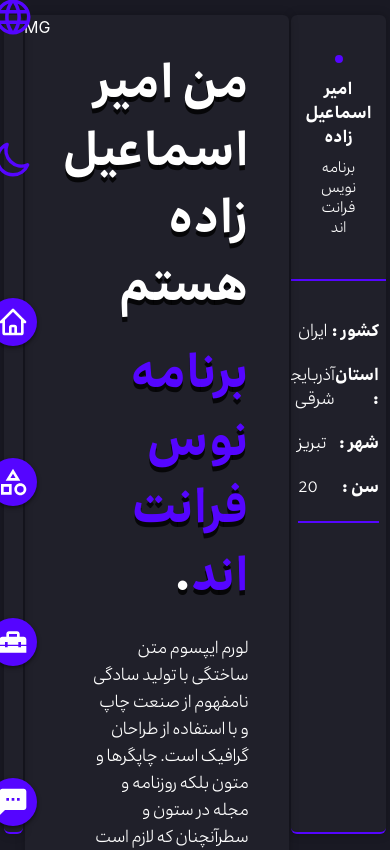
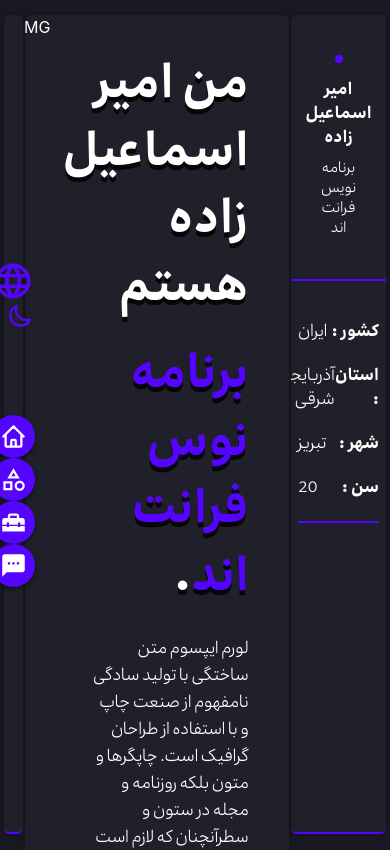
Before and after one commit to emiroow/Personal-Website, a React (Create React App) app: page / in a window 390 px wide. Shown: the top 850 px of the page. Built offline with nearby package versions, Linux system fonts and the light colour scheme.

Commit message:
incomplet respons

```diff
--- a/src/Components/SideMenu.jsx
+++ b/src/Components/SideMenu.jsx
@@ -10,29 +10,29 @@ export default function SideMenu() {
     <div className="w-[5%] relative h-[96vh] ">
       <div className="w-[5%] h-[97vh] fixed items-center justify-center flex bg-BackColor shadow-[0px_0px_10px_0px_rgba(0,0,0,0.25)] rounded-md border-b-2 border-DarkPurple">
 
-        <div className='w-full flex-col  flex justify-center items-center '>
+        <div className='w-full flex-col h-[97vh] justify-center relative flex  items-center '>
 
-          <div className='space-y-24 -mt-5 mb-28'>
+          <div className='lg:space-y-14 xl:space-y-18 2xl:space-y-18 mb-20 '>
             <div>
-             <Language />
+              <Language />
             </div>
             <div>
               <Toggle />
             </div>
           </div>
 
-          <div className='space-y-28'>
+          <div className='lg:space-y-20  xl:space-y-20 2xl:space-y-20 text-[27px] lg:text-[20px] xl:text-[28px] 2xl:text-[32px]'>
             <div className='rounded-full cursor-pointer bg-DarkPurple p-2 flex items-center shadow-[0px_2px_4px_0px_rgba(0,0,0,0.50)]'>
-              <HiOutlineHome className='text-white  text-[32px]' />
+              <HiOutlineHome className='text-white ' />
             </div>
             <div className='rounded-full cursor-pointer bg-DarkPurple p-2 flex items-center shadow-[0px_2px_4px_0px_rgba(0,0,0,0.50)]'>
-              <MdOutlineCategory className='text-white  text-[32px]' />
+              <MdOutlineCategory className='text-white ' />
             </div>
             <div className='rounded-full cursor-pointer bg-DarkPurple p-2 flex items-center shadow-[0px_2px_4px_0px_rgba(0,0,0,0.50)]'>
-              <MdHomeRepairService className='text-white  text-[32px]' />
+              <MdHomeRepairService className='text-white ' />
             </div>
             <div className='rounded-full cursor-pointer bg-DarkPurple p-2 flex items-center shadow-[0px_2px_4px_0px_rgba(0,0,0,0.50)]'>
-              <MdTextsms className='text-white  text-[32px]' />
+              <MdTextsms className='text-white ' />
             </div>
           </div>
 
--- a/src/Components/SideMenuComponents/toggle.js
+++ b/src/Components/SideMenuComponents/toggle.js
@@ -12,14 +12,14 @@ const Toggle = () => {
                     onClick={() => setTheme(theme === 'dark' ? 'light' : 'dark')}
                     className=" shadow-none focus:outline-none text-lg rounded-full outline-none ring-transparent cursor-pointer"
                 >
-                    <MdOutlineLightMode className='text-DarkPurple text-[42px] cursor-pointer' />
+                    <MdOutlineLightMode className='text-DarkPurple text-center text-[27px] lg:text-[40px] xl:text-[40px] 2xl:text-[42px] cursor-pointer' />
                 </button>
             ) : (
                 <button
                     onClick={() => setTheme(theme === 'dark' ? 'light' : 'dark')}
                     className=" focus:outline-none shadow-none text-lg rounded-full outline-none ring-transparent cursor-pointer"
                 >
-                    <HiOutlineMoon className='text-DarkPurple text-[42px] cursor-pointer' />
+                    <HiOutlineMoon className=' text-DarkPurple text-center text-[27px] lg:text-[40px] xl:text-[40px] 2xl:text-[42px] cursor-pointer' />
                 </button>
             )}
         </div>
```
Also changed, not shown: 1 other file (tests, documents, lock files or other folders).
